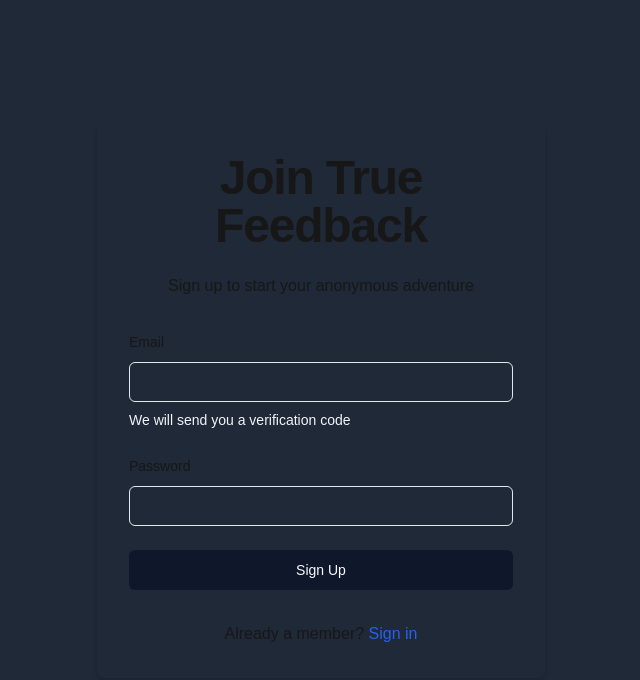
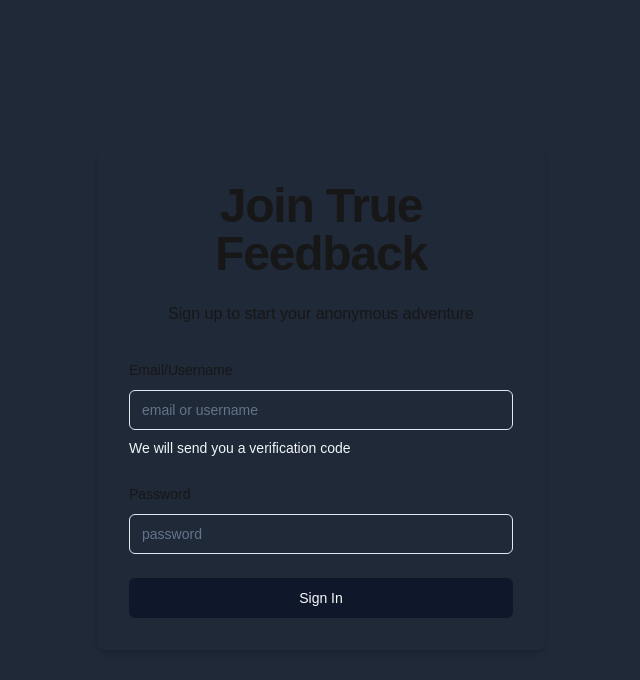
Before and after one commit to biplab-sutradhar/ShadowTalk, a Next.js app: page /sign-in in a window 1280 px wide. Shown: the top 680 px of the page, without its empty margins (319-959 px from the left). Built offline with nearby package versions, Linux system fonts and the light colour scheme.

Commit message:
sign in completed

```diff
--- /dev/null
+++ b/src/app/(app)/dashboard/page.tsx
@@ -0,0 +1,9 @@
+import React from 'react'
+
+const page = () => {
+  return (
+    <div>Dashboard</div>
+  )
+}
+
+export default page
--- a/src/app/(auth)/sign-in/page.tsx
+++ b/src/app/(auth)/sign-in/page.tsx
@@ -4,12 +4,9 @@ import { useForm } from "react-hook-form";
 import { Input } from "@/components/ui/input";
 import * as z from "zod";
 import Link from "next/link";
-import { useEffect, useState } from "react";
-import { useDebounceCallback } from "usehooks-ts";
+import { useState } from "react";
 import { useRouter } from "next/navigation";
-import { signinSchema } from "@/schemas/signinSchema";
-import axios, { AxiosError } from "axios";
-import { ApiResponse } from "@/types/ApiResponse";
+import { signIn } from "next-auth/react";
 import {
   Form,
   FormControl,
@@ -22,53 +19,57 @@ import { Button } from "@/components/ui/button";
 import { Loader2 } from "lucide-react";
 import { useToast } from "@/hooks/use-toast";
 import { signinSchema } from "@/schemas/signInSchema";
-import { signIn } from "next-auth/react";
+
 const Page = () => {
-  const [username, setUsername] = useState("");
-  const [usernameMessage, setUsernameMessage] = useState("");
-  const [isCheckingUsername, setIsCheckingUsername] = useState(false);
-
   const [isSubmitting, setIsSubmitting] = useState(false);
-
-  // we dont want to call the databse whenever we click the key
-  // usedebouce will help to wait for 300 ms then update
-  const debouncedUsername = useDebounceCallback(setUsername, 500);
   const { toast } = useToast();
   const router = useRouter();
 
-  // zod impletation
   const form = useForm<z.infer<typeof signinSchema>>({
     resolver: zodResolver(signinSchema),
     defaultValues: {
-      email: "",
+      identifier: "",
       password: "",
     },
   });
-  // const hello = form.watch('username')
 
   const onSubmit = async (data: z.infer<typeof signinSchema>) => {
+    setIsSubmitting(true);
 
-  const result =  await signIn("credentials", {
+    const result = await signIn("credentials", {
       redirect: false,
       identifier: data.identifier,
       password: data.password,
     });
 
+    console.error("Error during sign-in:", result?.error);
+
+
+    setIsSubmitting(false);
+
     if (result?.error) {
+      let errorMessage;
+      switch (result.error) {
+        case "CredentialsSignin":
+          errorMessage = "Incorrect username or password.";
+          break;
+        case "Error: User not found with this email":
+          errorMessage = "No account found with this email.";
+          break;
+        default:
+          errorMessage = "An unknown error occurred. Please try again.";
+          break;
+      }
 
-      if (result?.error === "CredentialsSignin") {
       toast({
         title: "Signin failed",
-        description: "Incorrect username or password",
+        description: errorMessage,
         variant: "destructive",
       });
-    }
-
-    if (result?.url) {
+    } else if (result?.url) {
       router.replace('/dashboard');
     }
-  };}
-
+  };
 
   return (
     <div className="flex justify-center items-center min-h-screen bg-gray-800">
@@ -82,18 +83,16 @@ const Page = () => {
 
         <Form {...form}>
           <form onSubmit={form.handleSubmit(onSubmit)} className="space-y-6">
-
-
             <FormField
               name="identifier"
               control={form.control}
               render={({ field }) => (
                 <FormItem>
-                  <FormLabel>Email</FormLabel>
+                  <FormLabel>Email/Username</FormLabel>
                   <FormControl>
-                    <Input {...field} name="email" />
+                    <Input {...field} placeholder="email or username" />
                   </FormControl>
-                  <FormMessage /> {/* This will show email validation messages */}
+                  <FormMessage />
                   <p className="text-muted text-gray-400 text-sm">
                     We will send you a verification code
                   </p>
@@ -108,34 +107,27 @@ const Page = () => {
                 <FormItem>
                   <FormLabel>Password</FormLabel>
                   <FormControl>
-                    <Input type="password" {...field} name="password" />
+                    <Input type="password" placeholder="password" {...field} />
                   </FormControl>
-                  <FormMessage /> {/* This will show password validation messages */}
+                  <FormMessage />
                 </FormItem>
               )}
             />
 
-            <Button type="submit" aria-busy={isSubmitting} className="w-full" disabled={isSubmitting}>
+            <Button type="submit" className="w-full" disabled={isSubmitting}>
               {isSubmitting ? (
                 <>
                   <Loader2 className="mr-2 h-4 w-4 animate-spin" />
                   Please wait
                 </>
               ) : (
-                "Sign Up"
+                "Sign In"
               )}
             </Button>
           </form>
         </Form>
 
-        <div className="text-center mt-4">
-          <p>
-            Already a member?{" "}
-            <Link href="/sign-in" className="text-blue-600 hover:text-blue-800">
-              Sign in
-            </Link>
-          </p>
-        </div>
+
       </div>
     </div>
   );
--- a/src/app/layout.tsx
+++ b/src/app/layout.tsx
@@ -2,6 +2,7 @@ import type { Metadata } from "next";
 import localFont from "next/font/local";
 import "./globals.css";
 import AuthProvider from "@/context/AuthProvier";
+import { Toaster } from "@/components/ui/toaster";
 
 const geistSans = localFont({
   src: "./fonts/GeistVF.woff",
@@ -29,6 +30,7 @@ export default function RootLayout({
         <AuthProvider>
       <body className={`${geistSans.variable} ${geistMono.variable} antialiased`}>
       {children}
+      <Toaster />
       </body></AuthProvider>
     </html>
   );
```
